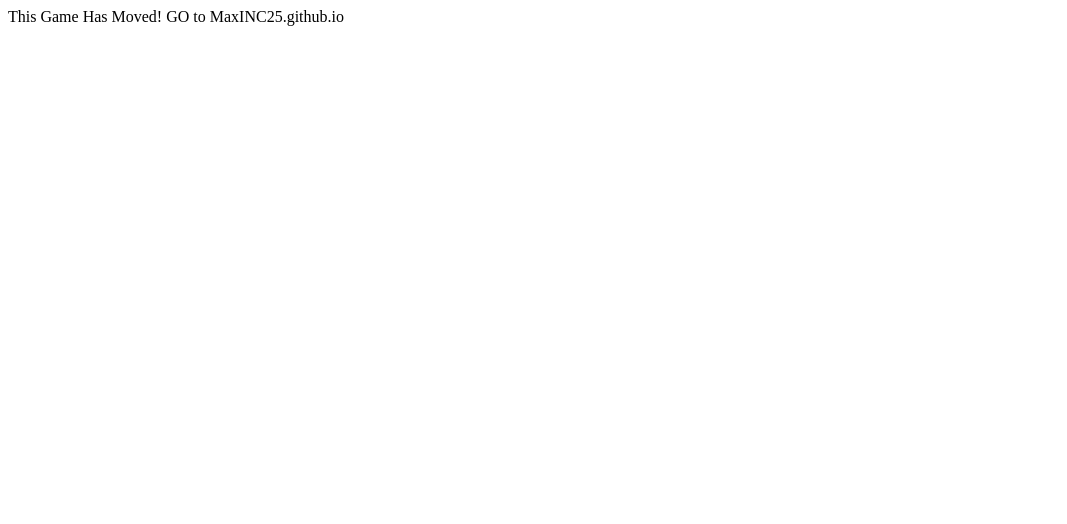
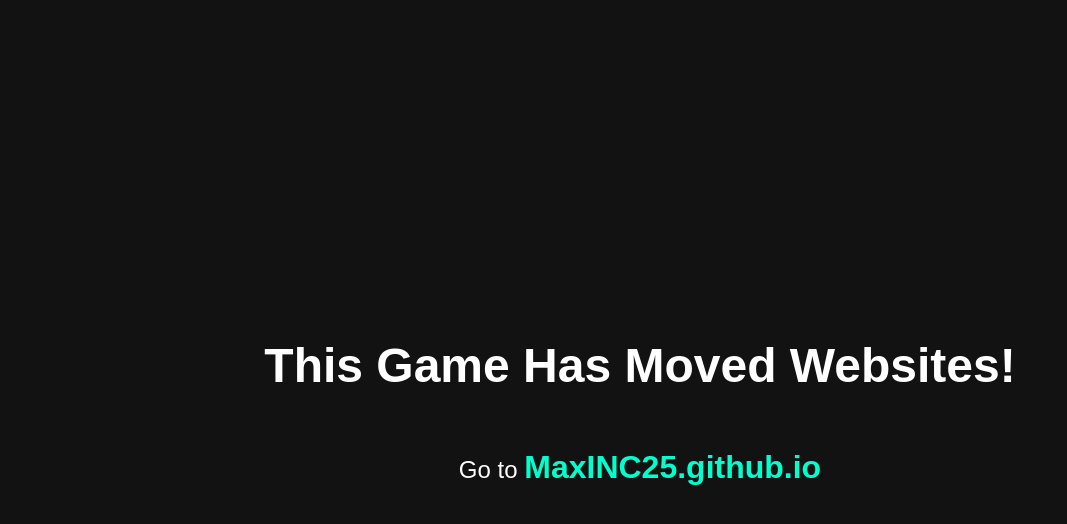
Before and after one commit to Maxisgoated24/Maxisgoated24.github.io, a plain HTML site: page index.html in a window 1280 px wide. Shown: the whole page, without its empty margins (0-1067 px from the left). Drawn offline with Linux system fonts and the light colour scheme.

Commit message:
Update index.html

```diff
--- a/index.html
+++ b/index.html
@@ -1 +1,50 @@
-<body>This Game Has Moved! GO to MaxINC25.github.io</body>
+<!DOCTYPE html>
+<html lang="en">
+<head>
+    <meta charset="UTF-8">
+    <meta name="viewport" content="width=device-width, initial-scale=1.0">
+    <title>Game Moved</title>
+    <style>
+        body {
+            display: flex;
+            justify-content: center;
+            align-items: center;
+            height: 100vh;
+            background-color: #121212;
+            color: white;
+            font-family: Arial, sans-serif;
+            text-align: center;
+            flex-direction: column;
+        }
+        h1 {
+            font-size: 3rem;
+            animation: fadeIn 2s ease-in-out;
+        }
+        p {
+            font-size: 1.5rem;
+            animation: fadeIn 3s ease-in-out;
+        }
+        a {
+            color: #00ffcc;
+            text-decoration: none;
+            font-size: 2rem;
+            font-weight: bold;
+            margin-top: 20px;
+            animation: pulse 2s infinite;
+        }
+        @keyframes fadeIn {
+            from { opacity: 0; }
+            to { opacity: 1; }
+        }
+        @keyframes pulse {
+            0% { transform: scale(1); }
+            50% { transform: scale(1.1); }
+            100% { transform: scale(1); }
+        }
+    </style>
+</head>
+<body>
+    <h1>This Game Has Moved Websites!</h1>
+    <p>Go to <a href="https://MaxINC25.github.io" target="_blank">MaxINC25.github.io</a></p>
+</body>
+</html>
```
